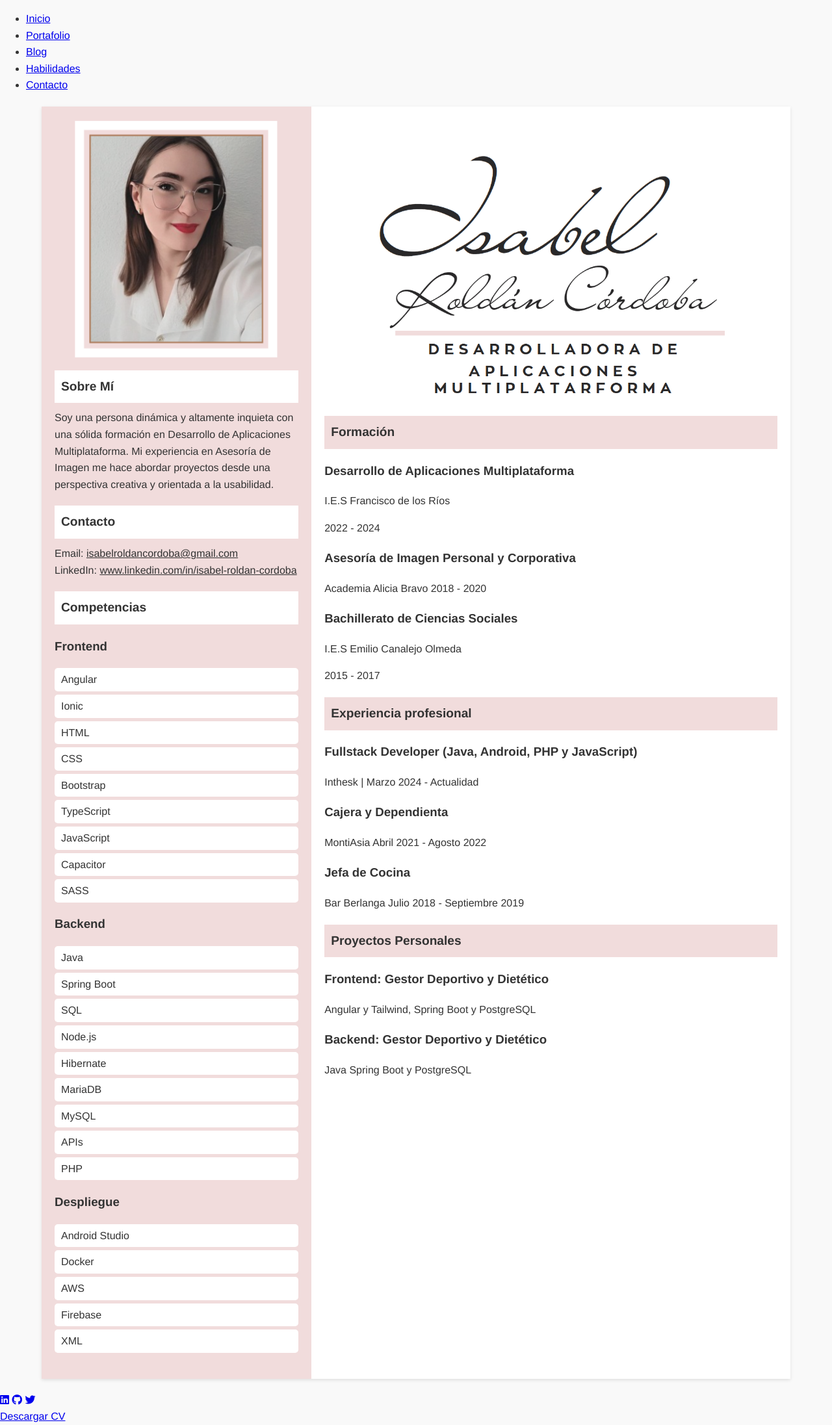
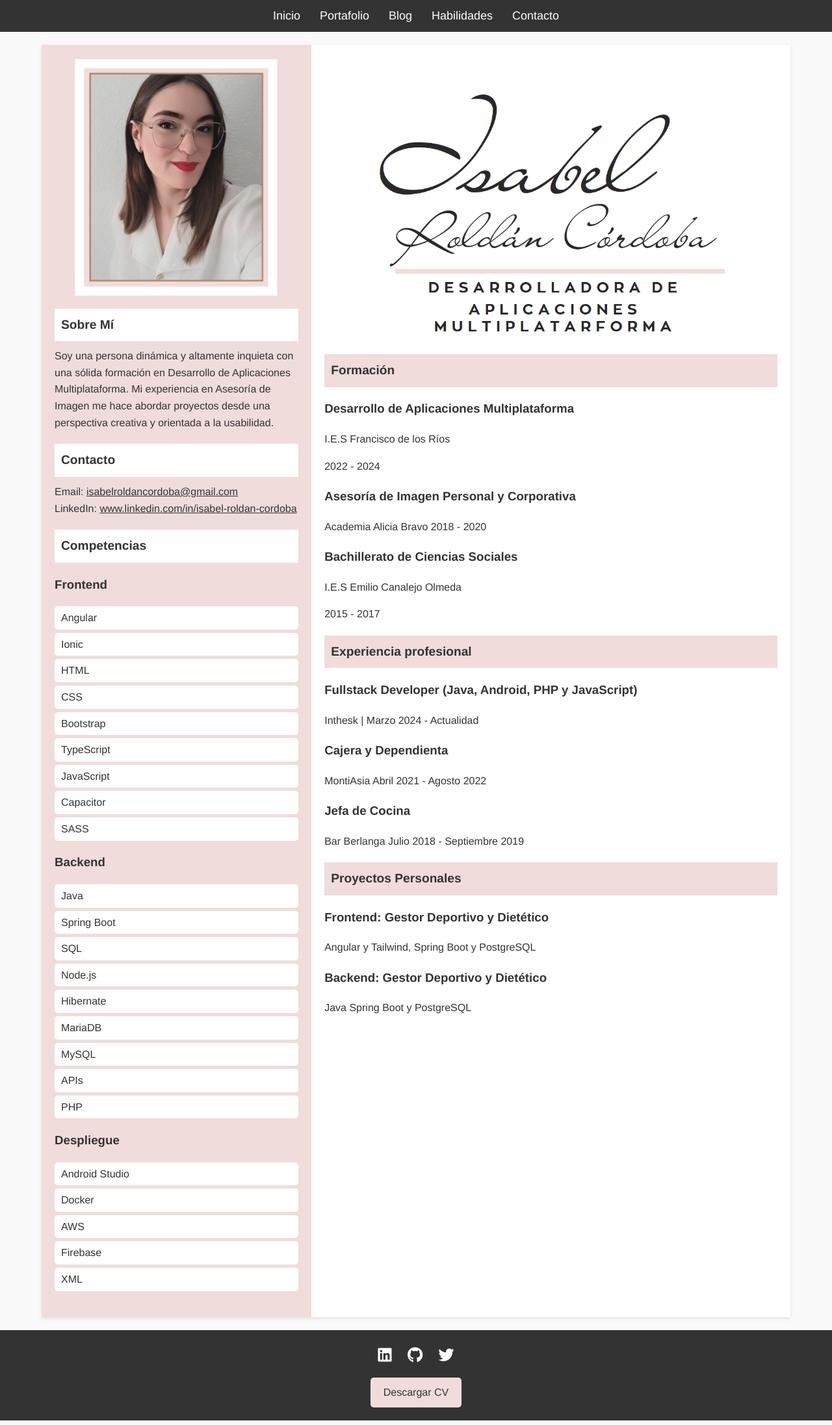
Before and after one commit to isabelroldan/CV, a plain HTML site: page index.html in a window 1280 px wide. Shown: the whole page at 65% size. Drawn offline with Linux system fonts and the light colour scheme.

Commit message:
Update styles.css

```diff
--- a/styles.css
+++ b/styles.css
@@ -7,6 +7,70 @@ body {
     color: #333;
     line-height: 1.6;
 }
+
+/* Estilos para la navegación */
+nav {
+    background-color: #333;
+    padding: 10px 0;
+}
+
+nav ul {
+    list-style-type: none;
+    padding: 0;
+    margin: 0;
+    display: flex;
+    justify-content: center;
+}
+
+nav ul li {
+    margin: 0 15px;
+}
+
+nav ul li a {
+    color: white;
+    text-decoration: none;
+    font-size: 18px;
+    transition: color 0.3s ease;
+}
+
+nav ul li a:hover {
+    color: #f1dcdc;
+}
+
+/* Estilos para el footer */
+footer {
+    background-color: #333;
+    color: white;
+    padding: 20px 0;
+    text-align: center;
+}
+
+.social-links a {
+    color: white;
+    font-size: 24px;
+    margin: 0 10px;
+    transition: color 0.3s ease;
+}
+
+.social-links a:hover {
+    color: #f1dcdc;
+}
+
+.download-btn {
+    display: inline-block;
+    margin-top: 15px;
+    padding: 10px 20px;
+    background-color: #f1dcdc;
+    color: #333;
+    text-decoration: none;
+    border-radius: 5px;
+    transition: background-color 0.3s ease;
+}
+
+.download-btn:hover {
+    background-color: #e6b8b8;
+}
+
 
 .container {
     display: flex; /* Flexbox for two-column layout */
```
